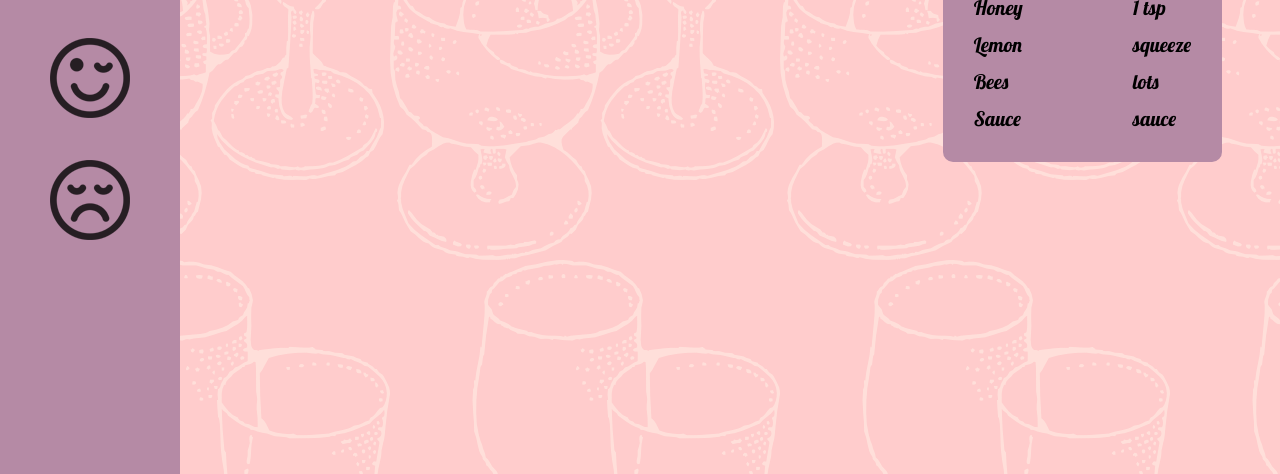
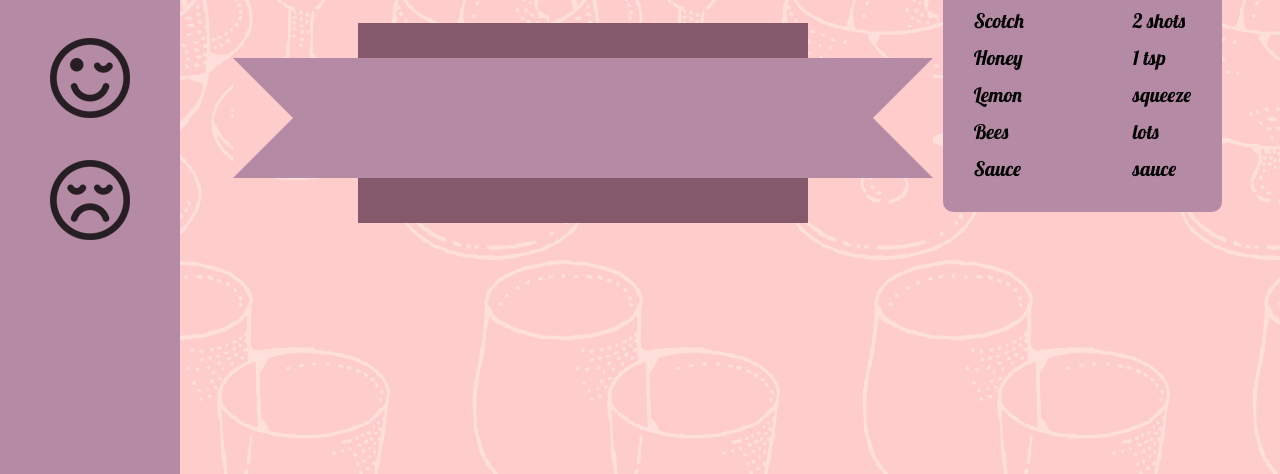
Before and after one commit to TessMyers/imbibe-demo, a plain HTML site: page index.html in a window 1280 px wide. Shown: the part 334-808 px from the top of the page. Drawn offline with Linux system fonts and the light colour scheme.

Commit message:
Adds flag

```diff
--- a/index.html
+++ b/index.html
@@ -26,7 +26,13 @@
     <h1>Why don't you try ...</h1>
     <div id="drink">
       <!-- Dynamic drink recommendation goes here -->
-
+      <div id="backflag"></div>
+      <div id="flag">
+        <div id="middle">
+          <div id="left"></div>
+          <div id="right"></div>
+        </div>
+      </div>
     </div>
   </div>
   <table class="ingredients">
--- a/styles.css
+++ b/styles.css
@@ -70,7 +70,7 @@ body {
 }
 
 table.ingredients {
-  margin: 200px 50px 0px 0px;
+  margin: 250px 50px 0px 0px;
   padding: 20px;
   border-spacing: 10px;
   font-size: 15pt;
@@ -84,3 +84,45 @@ th {
   font-size: 25pt;
   text-align: center;
 }
+
+#left {
+  float: left;
+  width: 0;
+  height: 0;
+  border-top: 60px solid transparent;
+  border-bottom: 60px solid transparent;
+
+  border-left: 60px solid #FFCCCC;
+}
+
+#right {
+  float: right;
+  width: 0;
+  height: 0;
+  border-top: 60px solid transparent;
+  border-bottom: 60px solid transparent;
+
+  border-right: 60px solid #FFCCCC;
+}
+
+#flag {
+  margin: 55px 0px 0px -575px;
+  float: left;
+}
+
+#middle {
+  float: left;
+  background-color: #B58AA5;
+  width: 700px;
+  height: 120px;
+}
+
+
+#backflag {
+  float: left;
+  z-index: -1;
+  background-color: #84596B;
+  height: 200px;
+  width: 450px;
+  margin: 20px 0px 0px 100px;
+}
```
